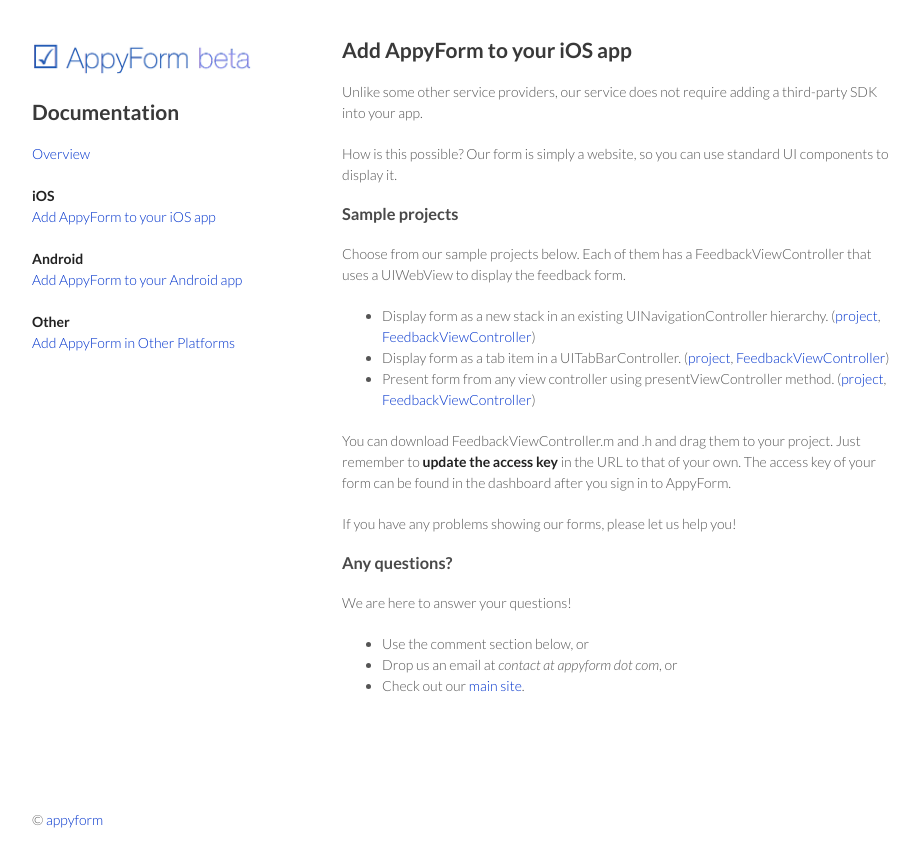
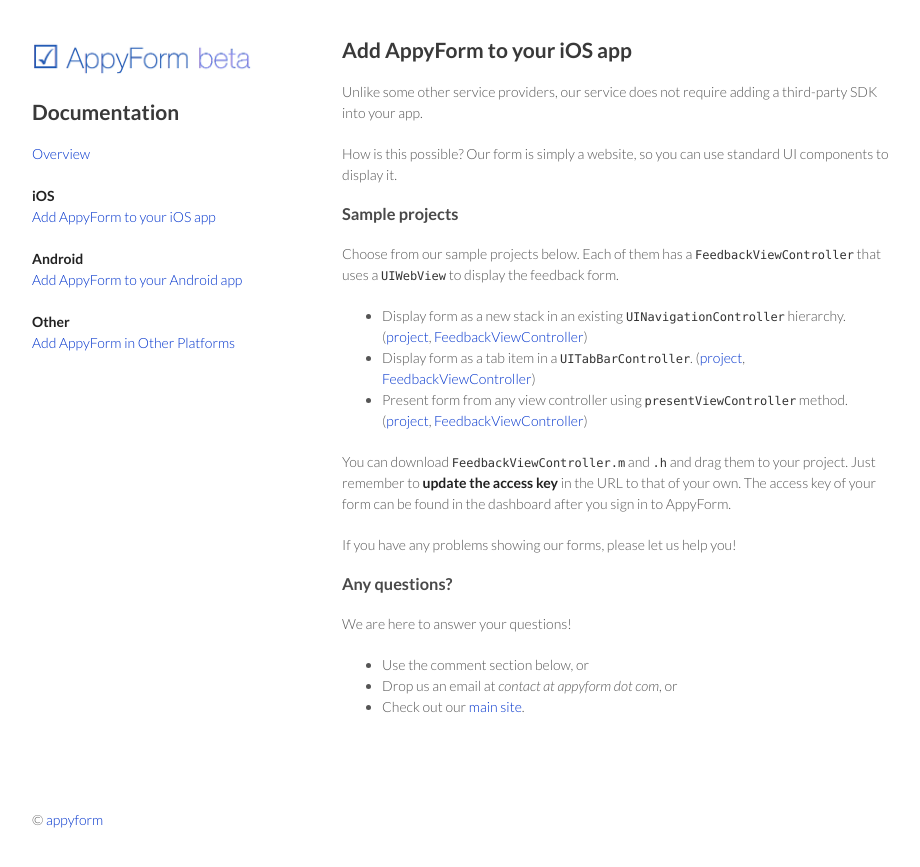
Before and after one commit to appyform/docs, a Jekyll site: the page built from page/ios-add-form-to-app.md, in a window 1280 px wide. Shown: the top 867 px of the page, without its empty margins (178-1098 px from the left). Built offline with Jekyll 4.4.1, drawn with Linux system fonts in a browser that asks for light colours; comment, search, counter and statistics services are not loaded.

Commit message:
Updated formatting.

```diff
--- a/page/ios-add-form-to-app.md
+++ b/page/ios-add-form-to-app.md
@@ -10,12 +10,12 @@
 
 ### Sample projects
 
-Choose from our sample projects below. Each of them has a FeedbackViewController that uses a UIWebView to display the feedback form.
+Choose from our sample projects below. Each of them has a `FeedbackViewController` that uses a `UIWebView` to display the feedback form.
 
-- Display form as a new stack in an existing UINavigationController hierarchy. ([project](https://github.com/appyform/ios-demo-nav), [FeedbackViewController](https://github.com/appyform/ios-demo-nav/blob/master/AppyFormDemo/FeedbackViewController.m))
-- Display form as a tab item in a UITabBarController. ([project](https://github.com/appyform/ios-demo-tab), [FeedbackViewController](https://github.com/appyform/ios-demo-tab/blob/master/AppyFormDemo/FeedbackViewController.m))
-- Present form from any view controller using presentViewController method. ([project](https://github.com/appyform/ios-demo-custom), [FeedbackViewController](https://github.com/appyform/ios-demo-custom/blob/master/AppyFormDemo/FeedbackViewController.m))
+- Display form as a new stack in an existing `UINavigationController` hierarchy. ([project](https://github.com/appyform/ios-demo-nav), [FeedbackViewController](https://github.com/appyform/ios-demo-nav/blob/master/AppyFormDemo/FeedbackViewController.m))
+- Display form as a tab item in a `UITabBarController`. ([project](https://github.com/appyform/ios-demo-tab), [FeedbackViewController](https://github.com/appyform/ios-demo-tab/blob/master/AppyFormDemo/FeedbackViewController.m))
+- Present form from any view controller using `presentViewController` method. ([project](https://github.com/appyform/ios-demo-custom), [FeedbackViewController](https://github.com/appyform/ios-demo-custom/blob/master/AppyFormDemo/FeedbackViewController.m))
 
-You can download FeedbackViewController.m and .h and drag them to your project. Just remember to **update the access key** in the URL to that of your own. The access key of your form can be found in the dashboard after you sign in to AppyForm.
+You can download `FeedbackViewController.m` and `.h` and drag them to your project. Just remember to **update the access key** in the URL to that of your own. The access key of your form can be found in the dashboard after you sign in to AppyForm.
 
 If you have any problems showing our forms, please let us help you!
```
